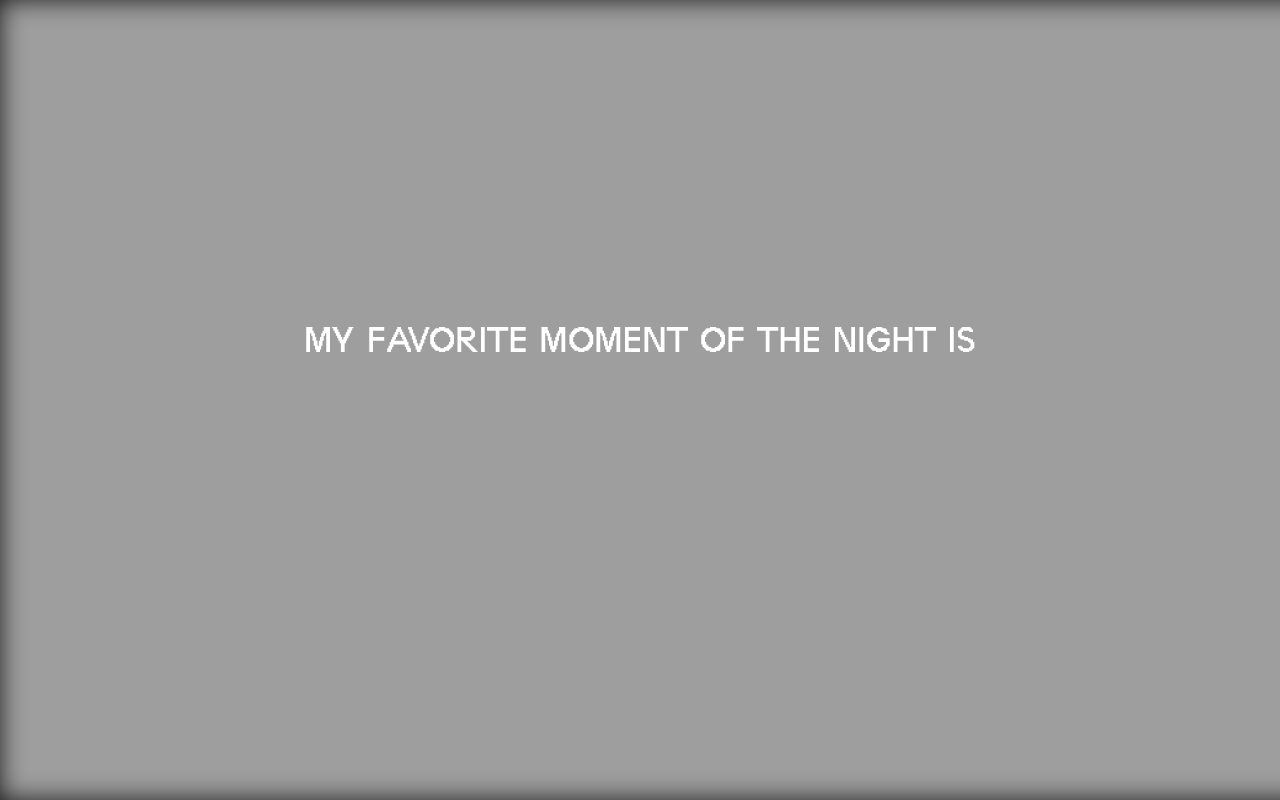
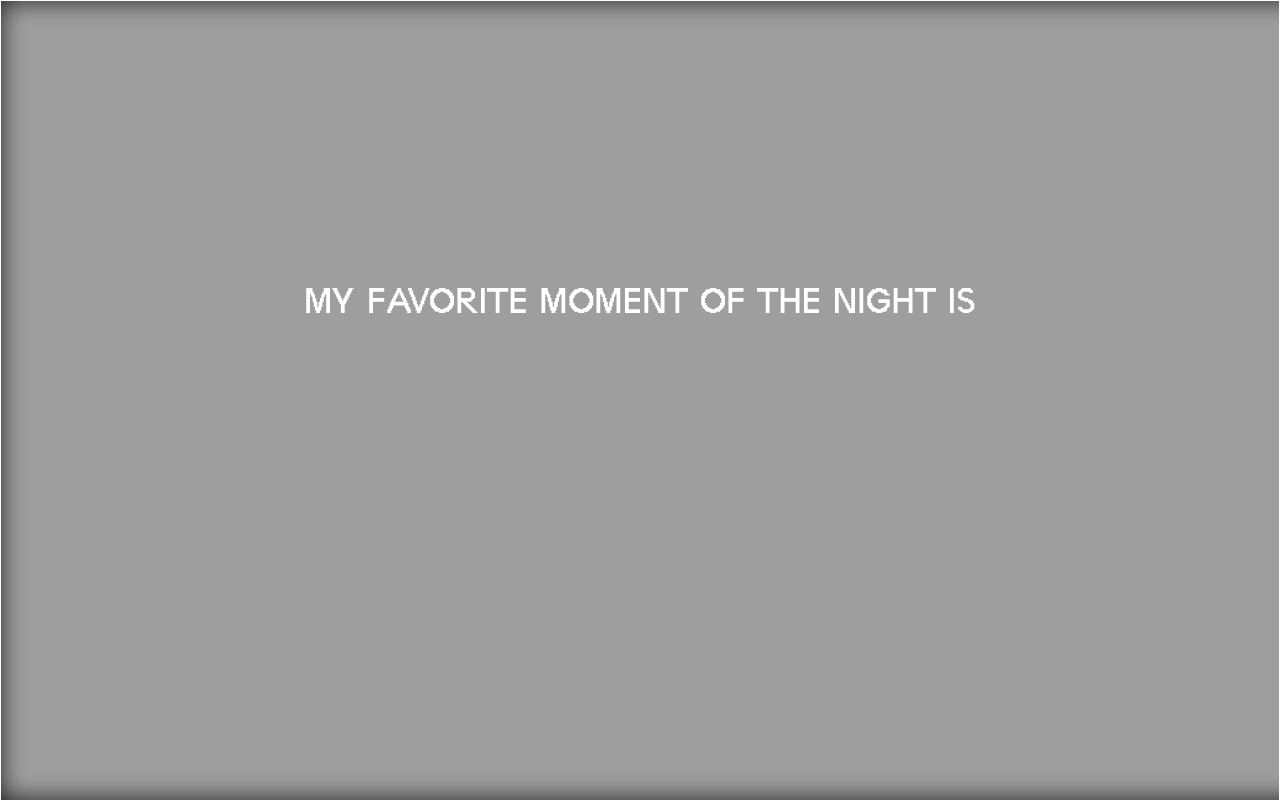
Before and after one commit to barleyxcx/the-well, a plain HTML site: page passion_2/index.html in a window 1280 px wide. Drawn offline with Linux system fonts and the light colour scheme.

Commit message:
updated passion text centering

```diff
--- a/passion_2/styles.css
+++ b/passion_2/styles.css
@@ -21,16 +21,17 @@ body {
 
 p {
     color: white;
-    position: absolute;
+    /* position: absolute; */
     font-size: 2.5em;
     height: 100vh;
     overflow-y: scroll;
     line-height: 15em;
     text-align: center;
-    padding: 1em 2em 0 2em ;
+    justify-content: center;
+    /* padding: 1em 2em 0 2em ; */
     /* background-color: black; */
     margin: 0;
-    /* border: 1px solid white; */
+    border: 1px solid white;
     overflow: -moz-scrollbars-none; /* hide scrollbar in firefox */
     -ms-overflow-style: none;/* hide scroll in IE */
 }
```
Also changed, not shown: pechakucha/index.html (+1 -1 lines).
